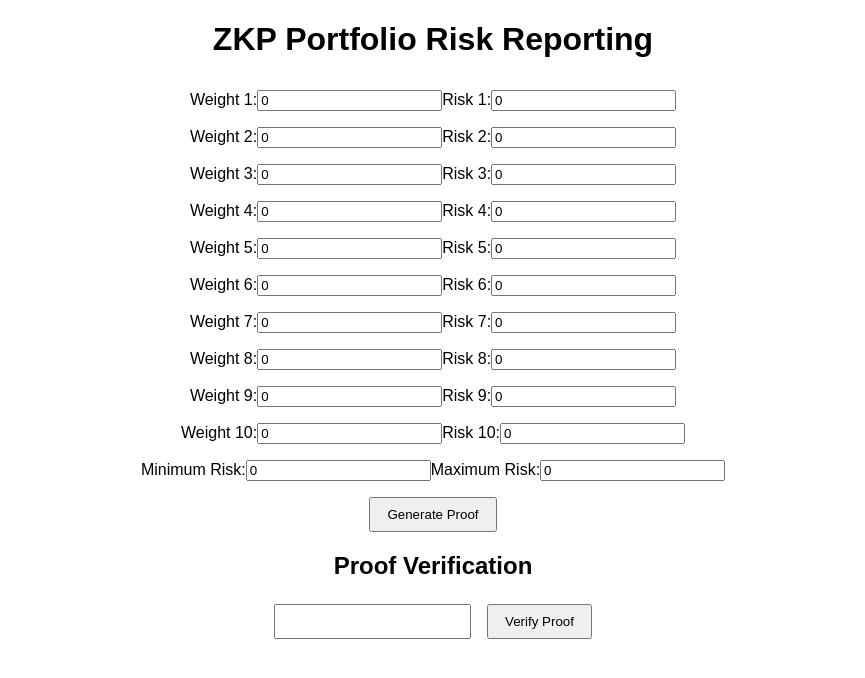
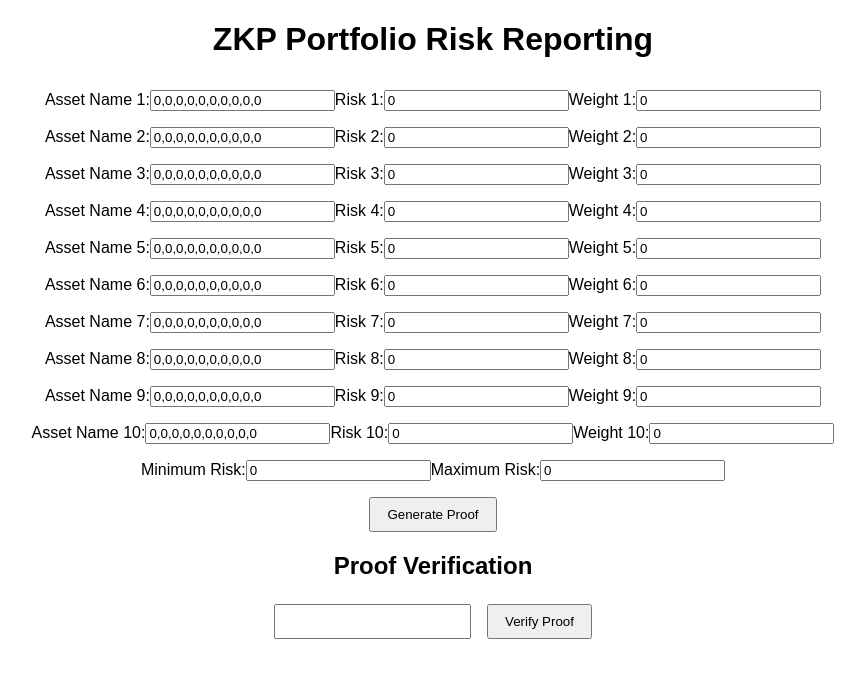
Before and after one commit to Gitgotcode/Risk_Assessment, a Next.js app: page / in a window 1280 px wide. Shown: the top 678 px of the page, without its empty margins (207-1072 px from the left). Built offline with nearby package versions, Linux system fonts and the light colour scheme.

Commit message:
55th commit

```diff
--- a/interface.js
+++ b/interface.js
@@ -2,6 +2,7 @@ import React, { useState } from 'react';
 import wc from './public/witness_calculator';
 
 const Interface = () => {
+  const [assetName, setAssetName] = useState(Array(10).fill(0));
   const [weight, setWeight] = useState(Array(10).fill(0));
   const [risk, setRisk] = useState(Array(10).fill(0));
   const [minRisk, setMinRisk] = useState(0);
@@ -10,6 +11,12 @@ const Interface = () => {
   const [verificationResult, setVerificationResult] = useState('');
   const [valid, setValid] = useState('');
   const [proof,setproof] = useState('');
+
+  const handleAssetNameChange = (index, value) => {
+    const updatedAssetName = [...assetName];
+    updatedAssetName[index] = value;
+    setAssetName(updatedAssetName);
+  }
 
   const handleWeightChange = (index, value) => {
     const updatedWeights = [...weight];
@@ -141,17 +148,23 @@ const Interface = () => {
 
       {weight.map((weight, index) => (
         <div key={index} style={{ marginBottom: '1rem' }}>
-          <label>Weight {index + 1}:</label>
+          <label>Asset Name {index + 1}:</label>
           <input
-            type="number"
-            value={weight}
-            onChange={(e) => handleWeightChange(index, e.target.value)}
+            type="text"
+            value={assetName}
+            onChange={(e) => handleAssetNameChange(index, e.target.value)}
           />
           <label>Risk {index + 1}:</label>
           <input
             type="number"
             value={risk[index]}
             onChange={(e) => handleRiskChange(index, e.target.value)}
+          />
+          <label>Weight {index + 1}:</label>
+          <input
+            type="number"
+            value={weight}
+            onChange={(e) => handleWeightChange(index, e.target.value)}
           />
         </div>
       ))}
```
